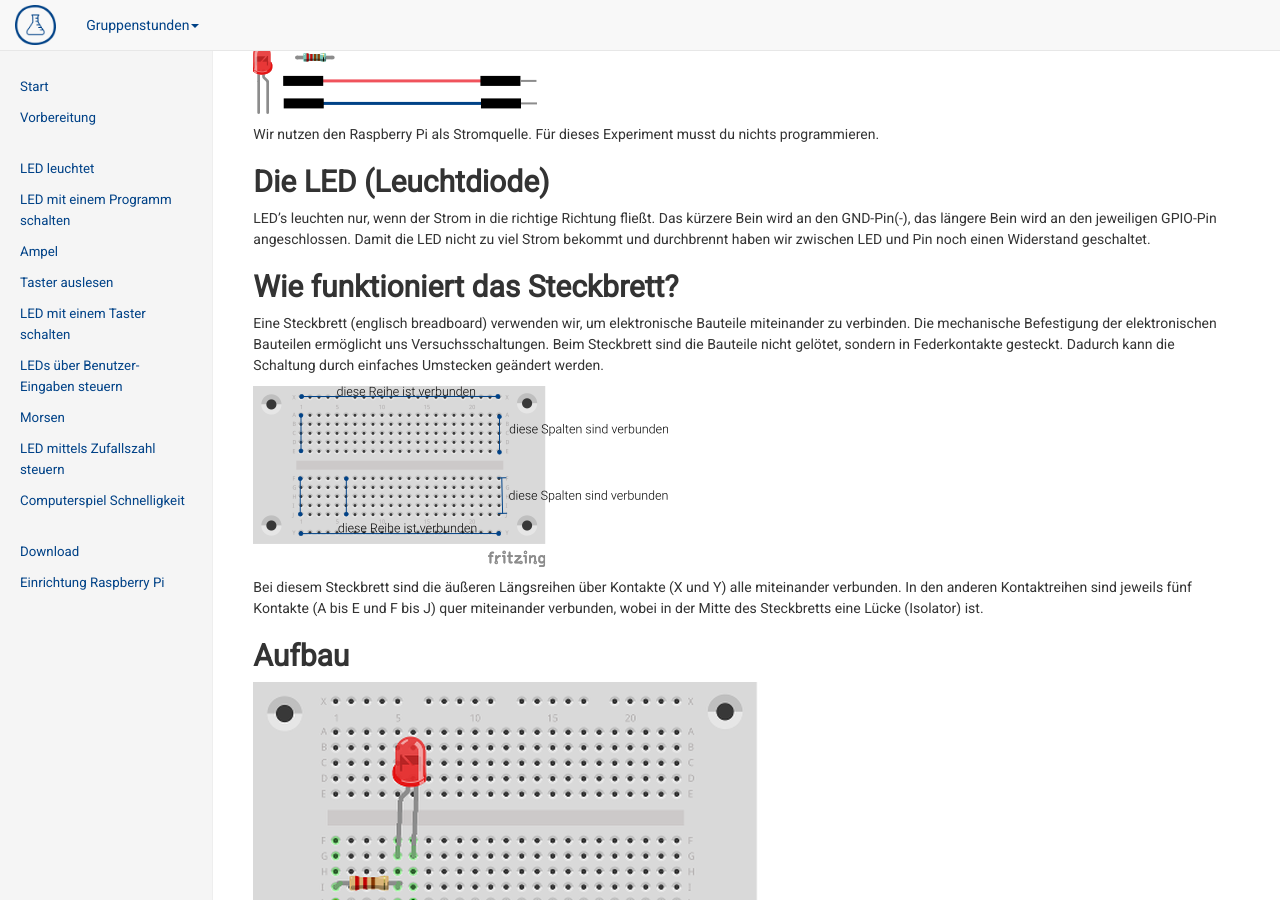
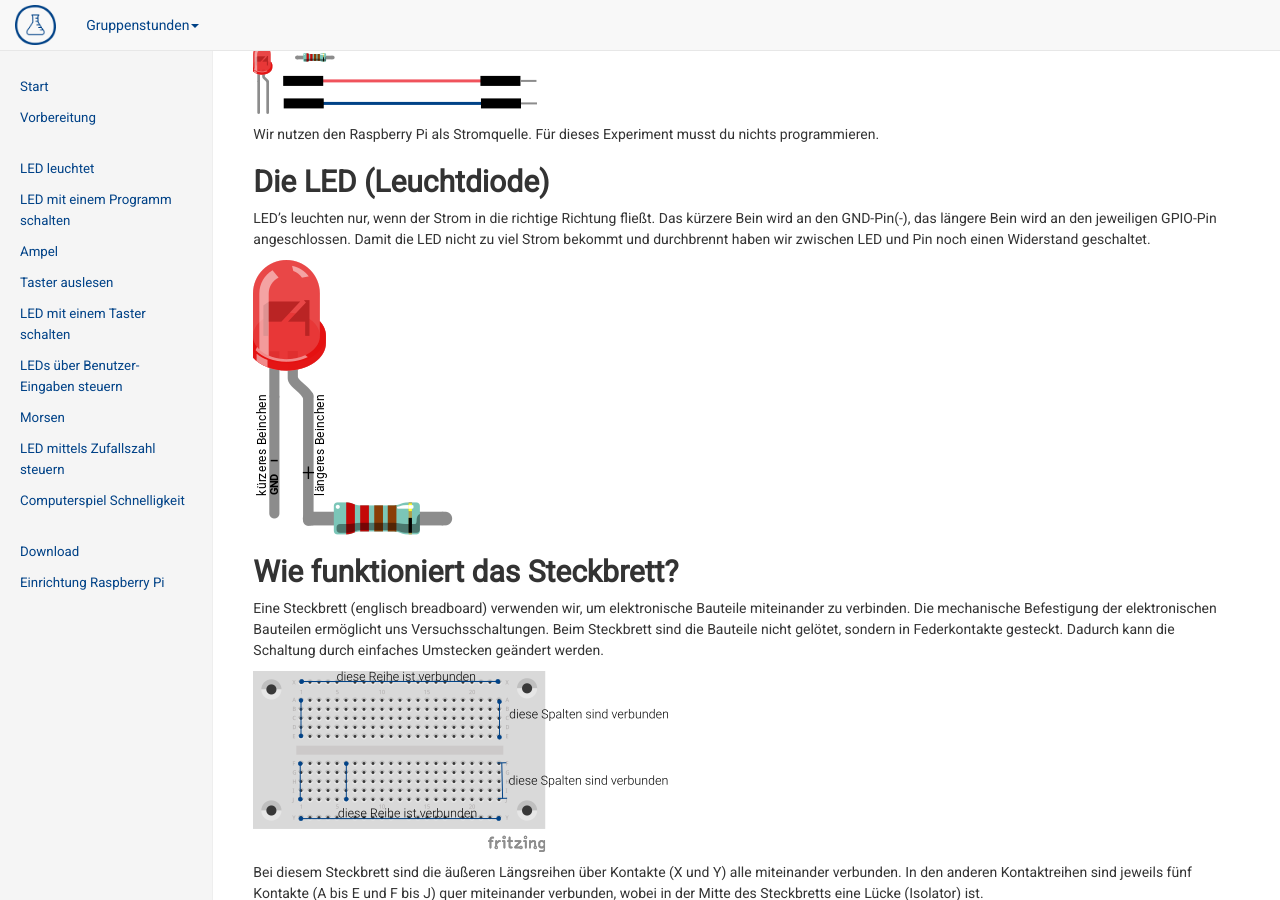
Before and after one commit to vcp-scoutlab/vcp-scoutlab.github.io, a Jekyll site: the page built from scoutlab-session-kit-1/03-LED.md, in a window 1280 px wide and 900 px high, scrolled down 377 px. Built offline with Jekyll 4.4.1, drawn with Linux system fonts in a browser that asks for light colours.

Commit message:
add parts of a led

```diff
--- a/scoutlab-session-kit-1/03-LED.md
+++ b/scoutlab-session-kit-1/03-LED.md
@@ -20,6 +20,8 @@ Wir nutzen den Raspberry Pi als Stromquelle. Für dieses Experiment musst du nic
 ## Die LED (Leuchtdiode)
 LED’s leuchten nur, wenn der Strom in die richtige Richtung fließt. Das kürzere Bein wird an den GND-Pin(-), das längere Bein wird an den jeweiligen GPIO-Pin angeschlossen. Damit die LED nicht zu viel Strom bekommt und durchbrennt haben wir zwischen LED und Pin noch einen Widerstand geschaltet.
 
+![Aufbau und Anschlüsse LED](images/LED-Aufbaue-leg.png)
+
 ## Wie funktioniert das Steckbrett?
 Eine Steckbrett (englisch breadboard) verwenden wir, um elektronische Bauteile miteinander zu verbinden. Die mechanische Befestigung der elektronischen Bauteilen ermöglicht uns Versuchsschaltungen.
 Beim Steckbrett sind die Bauteile nicht gelötet, sondern in Federkontakte gesteckt. Dadurch kann die Schaltung durch einfaches Umstecken geändert werden.
```
Also changed, not shown: scoutlab-session-kit-1/images/LED-Aufbaue-leg.png.
